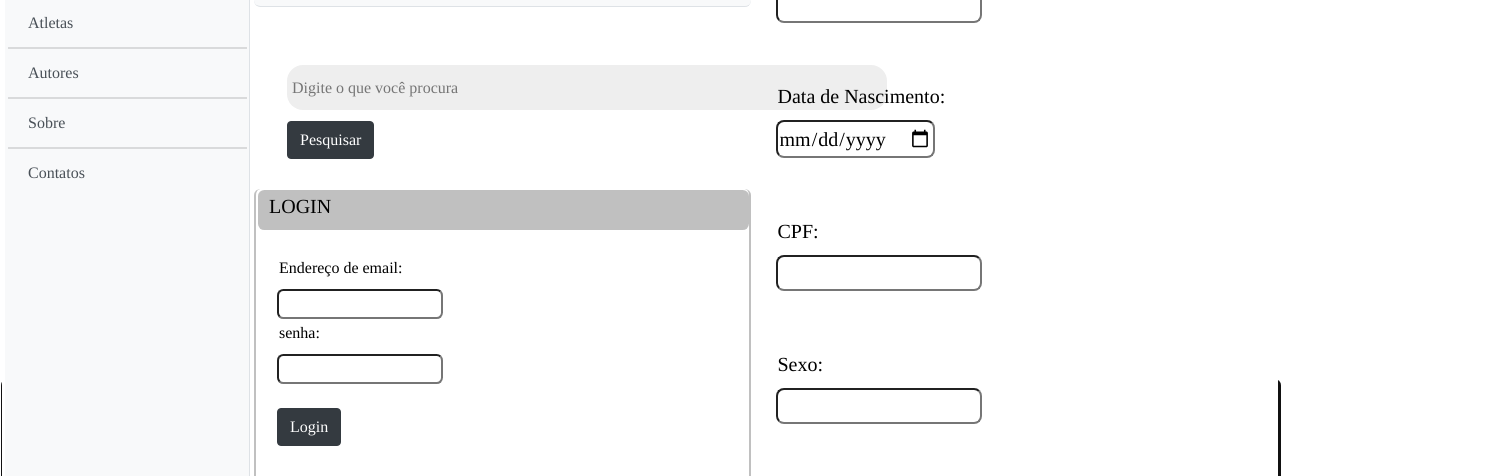
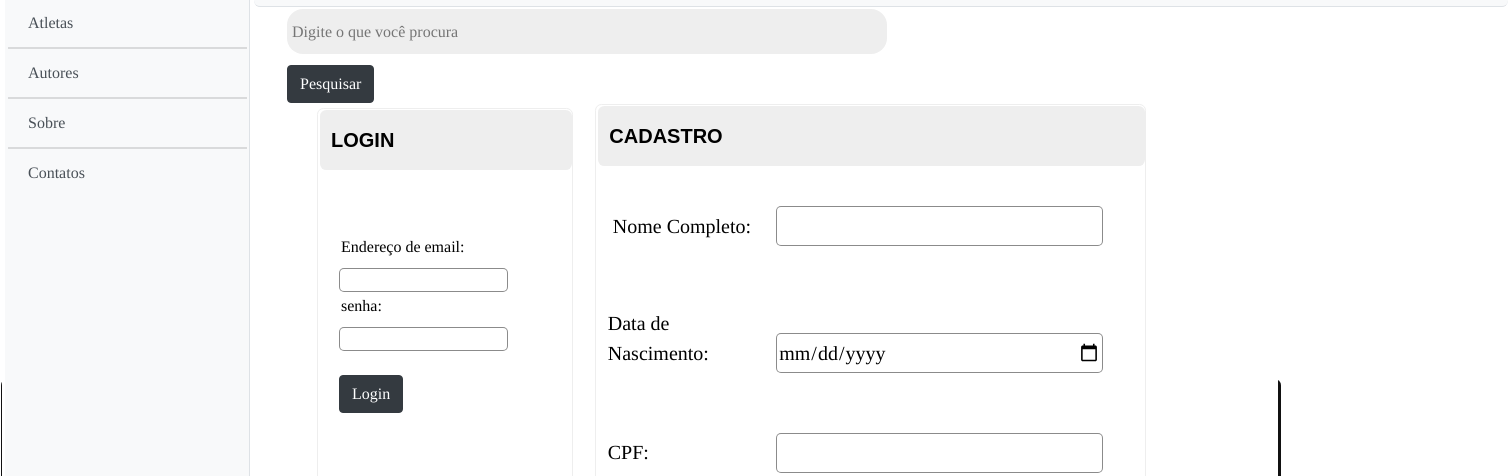
Before and after one commit to brennom14/camisa10, a website: page index.html in a window 1280 px wide. Shown: the part 70-546 px from the top of the page, 1508 px wide, since content can reach past the window. Drawn offline with nearby package versions, Linux system fonts and the light colour scheme; no server answers.

Commit message:
Edição da página do INDEX

```diff
--- a/css/style2.css
+++ b/css/style2.css
@@ -1,69 +1,127 @@
-.container-2{
-	max-width:1200px;
-	margin-left:0;
-	padding:1em;
+.container-2 {
+  max-width: 1200px;
+  margin-left: 0;
+  padding: 1em;
 }
-  .brand-2{
+
+.brand-2 {
   text-align: center;
 }
 
-
-  .company-info-2 h3, .company-info-2 ul{
+.company-info-2 h3, .company-info-2 ul {
   text-align: center;
-	margin:0 0 1rem 0;
+  margin: 0 0 1rem 0;
 }
 
-
-  .contact-2 form label{
-	display:block;
+.contact-2 form label {
+  display: block;
 }
 
-  .contact-2 form .full{
+.contact-2 form .full {
   grid-column: 1 / 3;
 }
 
-
-  .contact-2 form button{
-	border:0;
+.contact-2 form button {
+  border: 0;
   text-transform: uppercase;
 }
 
-  .contact-2 form button:hover,.contact form button:focus{
-	background:black;
-	color:#fff;
-	outline:0;
+.contact-2 form button:hover, .contact form button:focus {
+  background: black;
+  color: #fff;
+  outline: 0;
   transition: background-color 2s ease-out;
-
 }
 
-	.company-info-2 h3, .company-info ul, .brand{
+.company-info-2 h3, .company-info ul, .brand {
   text-align: left;
 }
-    *, *:before, *:after{
+
+*, *:before, *:after {
   box-sizing: border-box;
-        font: 200 1em/1.5 'Times', serif; color: black;
-        padding: 1px; margin: 1px;
+  font: 200 1em/1.5 'Times', serif;
+  color: black;
+  padding: 1px;
+  margin: 1px;
   border-radius: 0.40em;
 }
-    .mrg-2{
+
+.mrg-2 {
   border-style: solid;
-      border-bottom-width: 2px;
-      border-top-width: 0px;
-      border-right-width: 2px;
-      border-left-width: 2px;
-      border-color: silver;
-
-    }
-    .topo-titulo{
-      margin-top: 0;
-      height: 40px;
-      width: 100%;
-      background-color: silver;
+  border-bottom-width: 1px;
+  border-top-width: 1px;
+  border-right-width: 1px;
+  border-left-width: 1px;
+  border-color: rgb(238, 238, 238);
+  margin-left: 5vw;
+  width: 20vw;
 }
 
-    .topo-titulo p{
+.topo-titulo {
+  margin-top: 0;
+  height: 60px;
+  padding-top: 15px;
+  box-sizing: border-box;
+  width: 100%;
+  background-color: rgb(238, 238, 238);
+}
+
+.topo-titulo p {
   margin: 0;
   padding: 0;
   padding-left: 10px;
   border-radius: none;
+  text-align: left;
+  font-weight: bold;
+  font-size: 1.25em;
+  font-family: sans-serif;
 }
+
+.alfafa {
+  width: 98vw;
+}
+
+.container{
+  margin-top: 20vh;
+  width: 180vw;
+  padding-right: 10vw;
+  text-align: right;
+}
+
+.topo-titulo{
+  margin-bottom: 5vh;
+}
+
+.container label{
+  text-align: left;
+  width: 30%;
+
+}
+
+.container input{
+  width: 60%;
+  margin-right: 5vh;
+  height: 5vh;
+  /* border: none; */
+  border: solid 1px rgba(90, 90, 90, 0.7);
+  border-radius: 5px;
+}
+
+.contact-2 input{
+  width: 80%;
+  margin-right: 5vh;
+  height: 3vh;
+  /* border: none; */
+  border: solid 1px rgba(90, 90, 90, 0.7);
+  border-radius: 5px;
+}
+
+.contact{
+
+  border-style: solid;
+  border-bottom-width: 1px;
+  border-top-width: 1px;
+  border-right-width: 1px;
+  border-left-width: 1px;
+  border-color: rgb(238, 238, 238);
+}
--- a/index.html
+++ b/index.html
@@ -39,17 +39,19 @@
     <!-- Page Content -->
     <div id="page-content-wrapper">
 
-      <nav class="navbar navbar-expand-lg navbar-light bg-light border-bottom">
+      <nav class="navbar navbar-expand-lg navbar-light bg-light border-bottom alfafa">
         <button class="btn btn-primary" id="menu-toggle">Camisa 10</button>
 
-        <button class="navbar-toggler" type="button" data-toggle="collapse" data-target="#navbarSupportedContent" aria-controls="navbarSupportedContent" aria-expanded="false" aria-label="Toggle navigation">
+        <button class="navbar-toggler" type="button" data-toggle="collapse" data-target="#navbarSupportedContent"
+          aria-controls="navbarSupportedContent" aria-expanded="false" aria-label="Toggle navigation">
           <span class="navbar-toggler-icon"></span>
         </button>
 
         <div class="collapse navbar-collapse" id="navbarSupportedContent">
           <ul class="navbar-nav ml-auto mt-2 mt-lg-0">
             <li class="nav-item dropdown">
-              <a class="nav-link dropdown-toggle" href="#" id="navbarDropdown" role="button" data-toggle="dropdown" aria-haspopup="true" aria-expanded="false">
+              <a class="nav-link dropdown-toggle" href="#" id="navbarDropdown" role="button" data-toggle="dropdown"
+                aria-haspopup="true" aria-expanded="false">
                 Cadastro
               </a>
               <div class="dropdown-menu dropdown-menu-right" aria-labelledby="navbarDropdown">
@@ -61,11 +63,7 @@
           </ul>
         </div>
       </nav>
-      <link href="https://maxcdn.bootstrapcdn.com/font-awesome/4.7.0/css/font-awesome.min.css" rel="stylesheet" integrity="sha384-wvfXpqpZZVQGK6TAh5PVlGOfQNHSoD2xbE+QkPxCAFlNEevoEH3Sl0sibVcOQVnN" crossorigin="anonymous">
-      <link rel="stylesheet" href="https://cdnjs.cloudflare.com/ajax/libs/animate.css/3.5.2/animate.css" />
-    </head>
-    <body>
-      <p></p>
+
       <div id='busca'>
         <div class="search">
           <input id="txtbusca" name="q" type="text" value="" placeholder="Digite o que você procura" />
@@ -76,7 +74,6 @@
           <!--Volta Os cadastros pesquisados aqui-->
         </div>
       </div>
-            <br>
       <!--Formulário-->
       <div class="mrg-2">
         <div class="topo-titulo">
@@ -88,7 +85,7 @@
             </div>
             <div class="contact-2">
               <!--Dados do formulário-->
-                <label>Endereço de email:</label><br><input type="email" name="email" id="email" >
+              <label>Endereço de email:</label><br><input type="email" name="email" id="email">
               <br>
               <label>senha:</label><br><input type="password" name="email" id="senha">
               <br>
@@ -101,62 +98,60 @@
         </div>
       </div>
     </div>
-      <br>
-      <br>
-      <br>
-      <br>
     <!--Formulário-->
-            <div class="mrg"></div>
     <div class="container">
       <div class="wrapper">
         <div class="company-info"></div>
       </div>
       <div class="contact">
+        <div class="topo-titulo">
+          <p>CADASTRO</p>
+        </div>
         <p>
           <!--Dados do formulário-->
-                <label>Nome Completo:</label><br><input type="text" name="name" id="name" >
+          <label>Nome Completo:</label><input type="text" name="name" id="name">
         </p>
         <p>
-                <label>Data de Nascimento:</label><br>
+          <label>Data de Nascimento:</label>
           <input type="date" name="data" id="data">
         </p>
         <p>
-                <label>CPF:</label><br>
-                <input type="text" name="cpf" id="cpf" >
+          <label>CPF:</label>
+          <input type="text" name="cpf" id="cpf">
         </p>
         <p>
-                <label>Sexo:</label><br>
+          <label>Sexo:</label>
           <input type="text" name="sexo" id="sexo">
         </p>
         <p>
-                <label>Altura:</label><br>
+          <label>Altura:</label>
           <input type="text" name="sexo" id="altura">
           <p>
-                <label>Posição:</label><br>
+            <label>Posição:</label>
             <input type="text" name="posição" id="posição">
           </p>
           <p>
-                <label>Peso</label><br>
+            <label>Peso</label>
             <input type="text" name="peso" id="peso">
           </p>
           <p>
-                <label>E-mail:</label><br>
+            <label>E-mail:</label>
             <input type="email" name="email" id="email">
           </p>
           <p>
-                <label>Senha:</label><br>
+            <label>Senha:</label>
             <input type="password" name="senha" id="senha">
           </p>
           <p>
-            <label>Confirmação de senha:</label><br>
+            <label>Confirmação de senha:</label>
             <input type="password" name="conf2" id="conf2">
           </p>
           <p>
-                <label>Celular para contato:</label><br>
+            <label>Celular para contato:</label>
             <input type="text" name="cel" id="cel">
           </p>
           <p class="full">
-                <label>Telefone:</label><br>
+            <label>Telefone:</label>
             <input type="text" name="tel" id="tel">
           </p>
           <!--Botão onde fará o cadastro-->
@@ -164,12 +159,6 @@
         </p>
       </div>
     </div>
-        </div>
-      </div>
-        </div>
-      </div>
-        <!--Rodapé-->
-        <main class="content" role="main">
     <footer class="fixed_footer">
 
       <div class="content">
@@ -179,6 +168,11 @@
       </div>
     </footer>
 
+  </div>
+  </div>
+  </div>
+  </div>
+  <!--Rodapé-->
     </div>
     <!-- /#wrapper -->
 
@@ -190,7 +184,7 @@
 
     <!-- Menu Toggle Script -->
     <script>
-    $("#menu-toggle").click(function(e) {
+      $("#menu-toggle").click(function (e) {
         e.preventDefault();
         $("#wrapper").toggleClass("toggled");
       });
```
Lines whose indentation alone changed are shown as unchanged.
